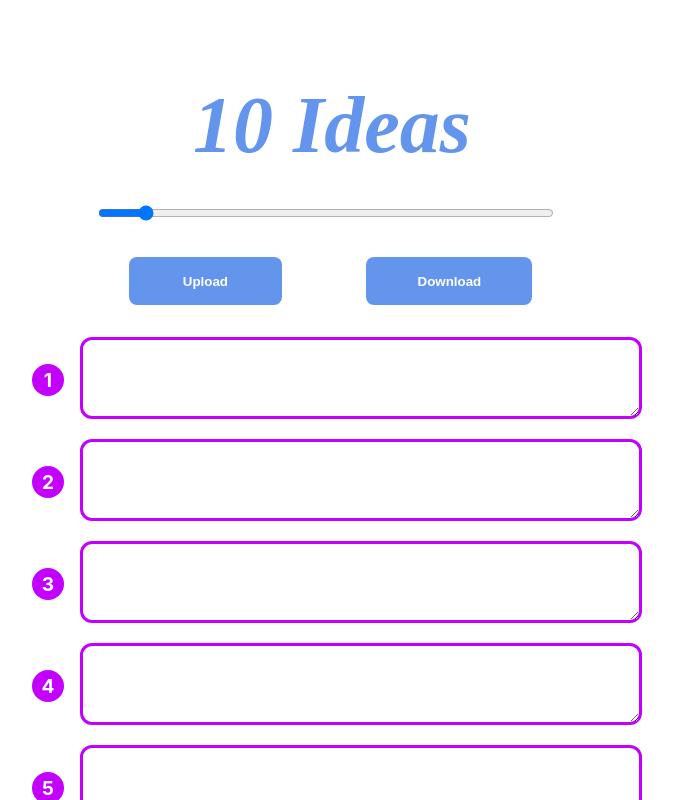
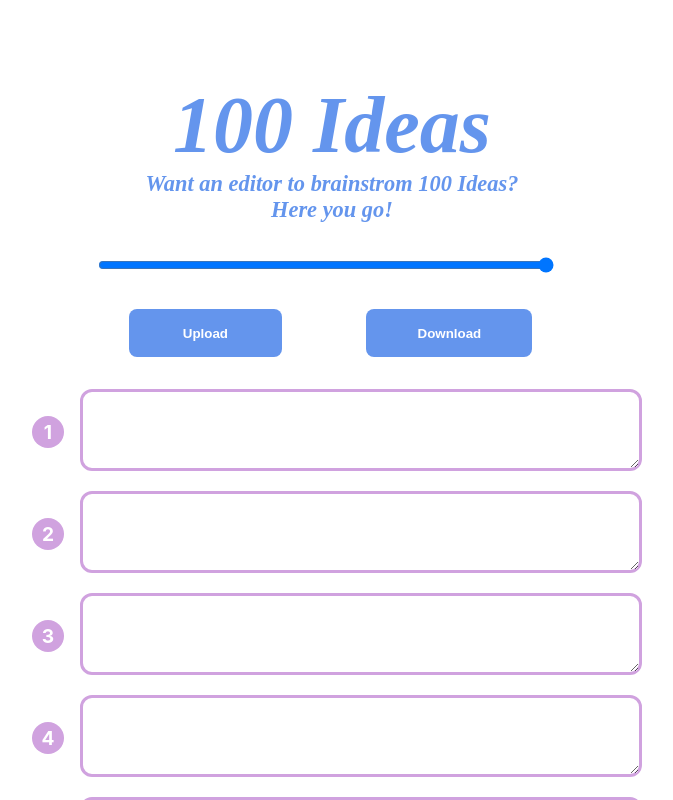
Before and after one commit to bushra-thepixelatedonut/100ideas, a React (Create React App) app: page / in a window 1280 px wide. Shown: the top 800 px of the page, without its empty margins (308-981 px from the left). Built offline with nearby package versions, Linux system fonts and the light colour scheme.

Commit message:
add subheading, change color

```diff
--- a/src/App.css
+++ b/src/App.css
@@ -7,6 +7,15 @@
 .header{
   text-align: center;
   font-size: 5rem;
+  color: cornflowerblue;
+  font-family: Cochin, 'Times New Roman', serif, serif;
+  font-style: italic;
+  font-weight: bolder;
+}
+
+.subheader{
+  text-align: center;
+  font-size: 1.4rem;
   color: cornflowerblue;
   font-family: Cochin, 'Times New Roman', serif, serif;
   font-style: italic;
@@ -57,7 +66,7 @@
 .item-content-text{
   font-size: 1.5rem;
   line-height: 1.5;
-  border: 3px solid rgb(195, 0, 255);
+  border: 3px solid #d0a2df;
   border-radius: 12px;
   width: 100%;
 }
@@ -76,7 +85,7 @@
   height: 2rem;
   width: 2rem;
   border-radius: 50%;
-  background-color: rgb(195, 0, 255);
+  background-color: #d0a2df;
   color: white;
   display: grid;
   align-items: center;
--- a/src/App.js
+++ b/src/App.js
@@ -37,7 +37,7 @@ function Item(props) {
 function App() {
 
 
-  const [count, onChangeCount]=useState(10);
+  const [count, onChangeCount]=useState(100);
   const [data, onChangeData]=useState({});
   const fileInputRef=useRef();
 
@@ -47,7 +47,6 @@ function App() {
   }
 
   const downloadTxtFile = () => {
-    console.log("clicked")
     const element = document.createElement("a");
     let texts = [];
     Object.entries(data).forEach(([key, value]) => {
@@ -74,7 +73,7 @@ function App() {
       const text = event.target.result;
       const lines = text.split("\n");
       if (lines.length > count) {
-        if (!window.confirm("File has more lines than expected. Do you want to load the file anyway?")){
+        if (!window.confirm("File has more lines than expected. Extra lines will be dropped. Do you want to load the file anyway?")){
           return;
         }
       }
@@ -97,6 +96,10 @@ function App() {
     <div className="App">
       <div className='header'>
         {count} Ideas
+      </div>
+      <div className='subheader'>
+        Want an editor to brainstrom 100 Ideas? <br/>
+        Here you go!
       </div>
       <div className='container'>
           <div className='slider'>
```
